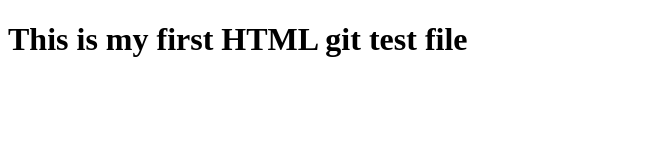
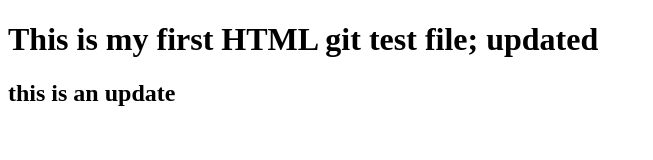
Before and after one commit to MoniqueWillems1984/PracticeGit2, a plain HTML site: page index.html in a window 1280 px wide. Shown: the whole page, without its empty margins (0-653 px from the left). Drawn offline with Linux system fonts and the light colour scheme.

Commit message:
Updated index

```diff
--- a/index.html
+++ b/index.html
@@ -7,6 +7,7 @@
     <title>Git Test</title>
 </head>
 <body>
-    <h1>This is my first HTML git test file</h1>
+    <h1>This is my first HTML git test file; updated</h1>
+    <h2>this is an update</h2>
 </body>
 </html>
```
